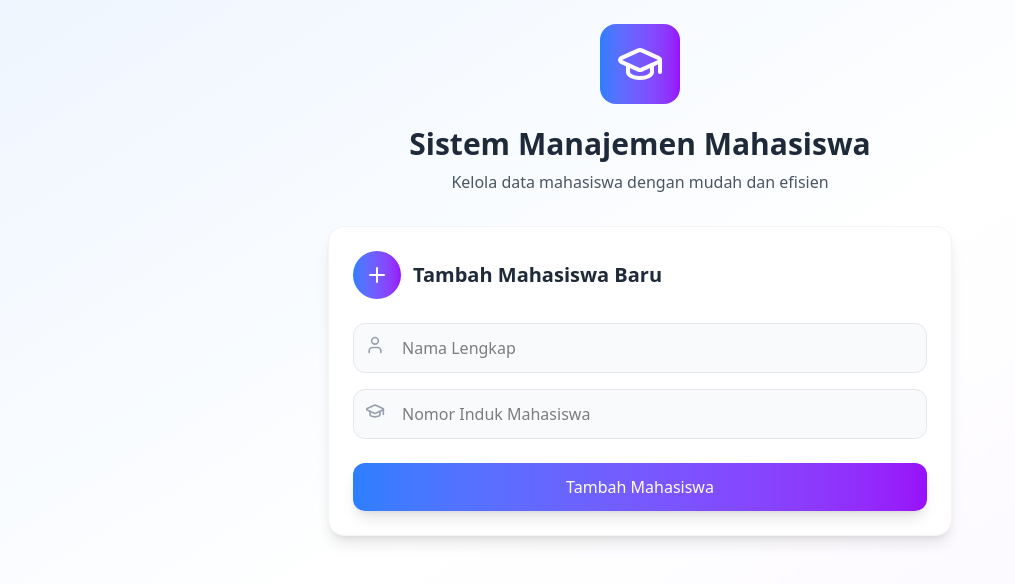
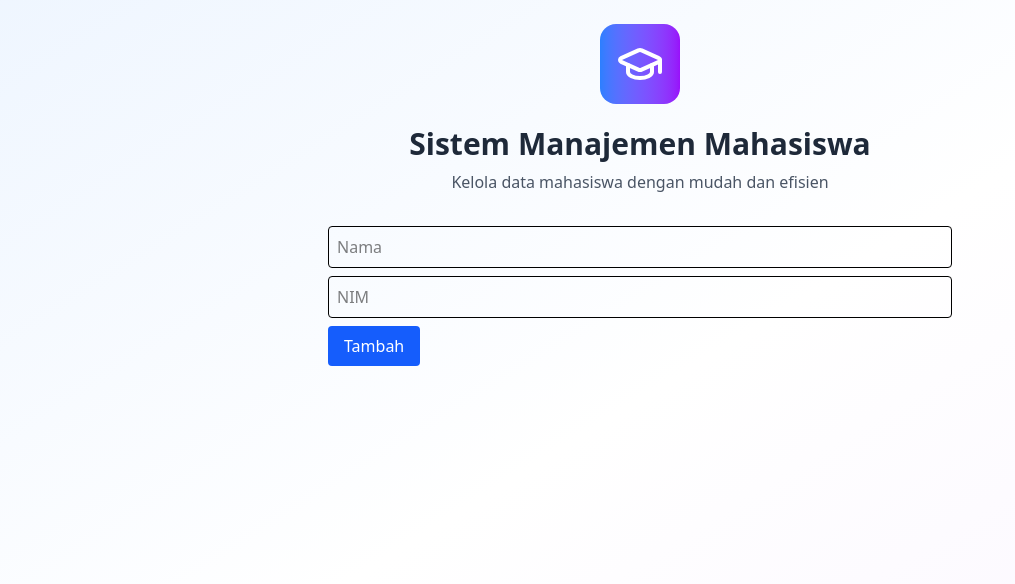
Before and after one commit to ahmadhn26/pbw_12, a React (Vite) app: page / in a window 1280 px wide. Shown: the top 584 px of the page, without its empty margins (0-1015 px from the left). Built offline with nearby package versions, Linux system fonts and the light colour scheme.

Commit message:
Update FormMahasiswa.jsx

```diff
--- a/src/components/FormMahasiswa.jsx
+++ b/src/components/FormMahasiswa.jsx
@@ -1,64 +1,32 @@
-import { User, Plus, GraduationCap } from "lucide-react";
-
-function FormMahasiswa({ form, onChange, onSubmit, isEdit, onCancel }) {
+function FormMahasiswa({ form, onChange, onSubmit, isEdit }) {
   return (
-    <div className="bg-white rounded-2xl shadow-lg p-6 mb-8 border border-gray-100">
-      <div className="flex items-center gap-3 mb-6">
-        <div className="bg-gradient-to-r from-blue-500 to-purple-600 p-3 rounded-full">
-          <Plus className="w-6 h-6 text-white" />
-        </div>
-        <h2 className="text-xl font-semibold text-gray-800">
-          {isEdit ? "Edit Mahasiswa" : "Tambah Mahasiswa Baru"}
-        </h2>
-      </div>
-
-      <div className="space-y-4">
-        <div className="relative">
-          <User className="absolute left-3 top-3 w-5 h-5 text-gray-400" />
+    <form onSubmit={onSubmit} className="mb-6 space-y-2">
       <input
         type="text"
         name="nama"
-            placeholder="Nama Lengkap"
+        placeholder="Nama"
         value={form.nama}
         onChange={onChange}
-            className="w-full pl-12 pr-4 py-3 border border-gray-200 rounded-xl focus:ring-2 focus:ring-blue-500 focus:border-transparent transition-all duration-200 bg-gray-50 focus:bg-white"
+        className="w-full border p-2 rounded"
         required
       />
-        </div>
-
-        <div className="relative">
-          <GraduationCap className="absolute left-3 top-3 w-5 h-5 text-gray-400" />
       <input
         type="text"
         name="nim"
-            placeholder="Nomor Induk Mahasiswa"
+        placeholder="NIM"
         value={form.nim}
         onChange={onChange}
-            className="w-full pl-12 pr-4 py-3 border border-gray-200 rounded-xl focus:ring-2 focus:ring-blue-500 focus:border-transparent transition-all duration-200 bg-gray-50 focus:bg-white"
+        className="w-full border p-2 rounded"
         required
       />
-        </div>
-
-        <div className="flex gap-3 pt-2">
       <button
-            onClick={onSubmit}
-            className="flex-1 bg-gradient-to-r from-blue-500 to-purple-600 text-white py-3 px-6 rounded-xl font-medium hover:from-blue-600 hover:to-purple-700 transition-all duration-200 shadow-lg hover:shadow-xl transform hover:scale-105"
+        type="submit"
+        className="bg-blue-600 text-white px-4
+py-2 rounded"
       >
-            {isEdit ? "Update Data" : "Tambah Mahasiswa"}
+        {isEdit ? "Update" : "Tambah"}
       </button>
-
-          {isEdit && (
-            <button
-              onClick={onCancel}
-              className="px-6 py-3 border border-gray-300 text-gray-700 rounded-xl font-medium hover:bg-gray-50 transition-all duration-200"
-            >
-              Batal
-            </button>
-          )}
-        </div>
-      </div>
-    </div>
+    </form>
   );
 }
-
 export default FormMahasiswa;
```
Lines whose indentation alone changed are shown as unchanged.
